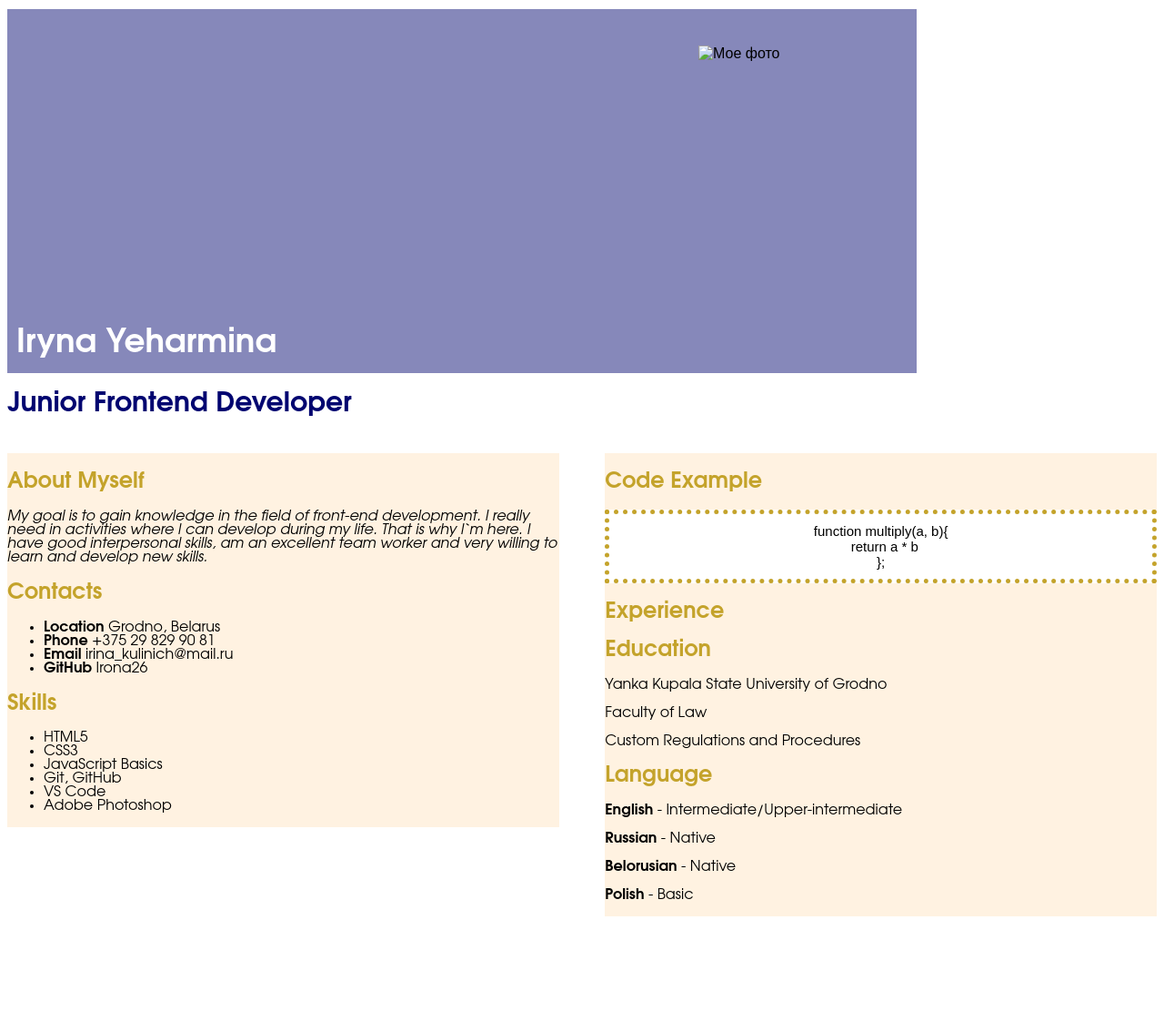
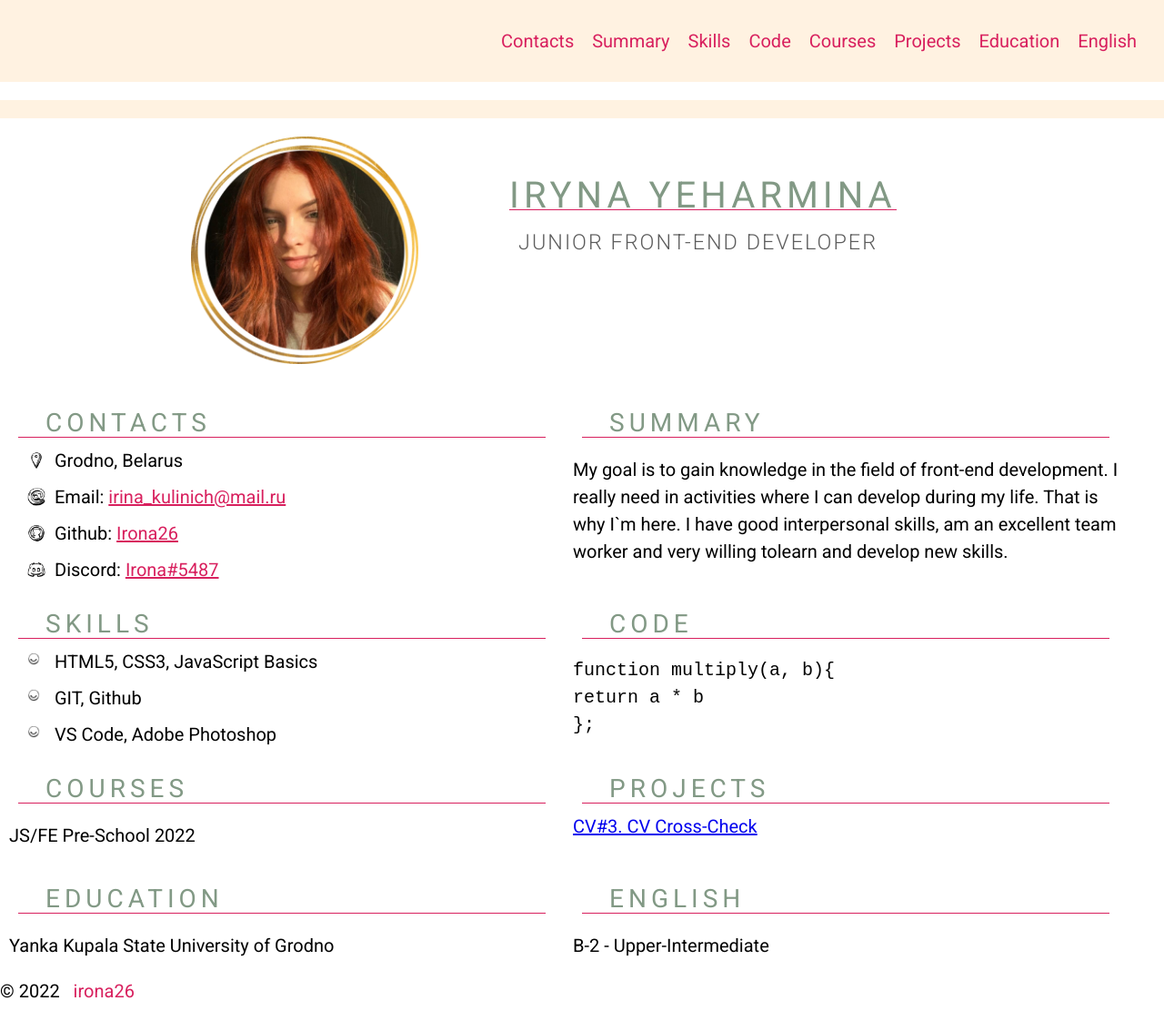
Before and after one commit to Irona26/rsschool-cv-pre, a plain HTML site: page index.html in a window 1280 px wide. Shown: the whole page at 91% size. Before the commit the page ends 1015 px from the top, so only its background shows below. Drawn offline with Linux system fonts and the light colour scheme.

Commit message:
refactor: change structure of the project

```diff
--- a/index.html
+++ b/index.html
@@ -5,70 +5,100 @@
     <title>CV</title>
     <link href="style.css" type="text/css"
       rel="stylesheet"/>
+    <link rel="icon" href="assets/favicon.ico">
+    <link rel="preconnect" href="https://fonts.googleapis.com">
+    <link rel="preconnect" href="https://fonts.gstatic.com" crossorigin>
+    <link href="https://fonts.googleapis.com/css2?family=Roboto:ital,wght@0,100;0,300;0,400;0,500;0,700;0,900;1,100;1,300;1,400;1,500;1,700;1,900&display=swap" rel="stylesheet">
   </head>
 <body>
-
-<div class="name">
-<h1>Iryna Yeharmina</h1>
+ <header class="header">
+  <div class="container header-container">
+   <nav class="nav">
+    <ul class="nav-list">
+      <li class="nav-item"><a href="#contacts" class="nav-link">Contacts</a></li>
+      <li class="nav-item"><a href="#summary" class="nav-link">Summary</a></li>
+      <li class="nav-item"><a href="#skills" class="nav-link">Skills</a></li>
+      <li class="nav-item"><a href="#code" class="nav-link">Code</a></li>
+      <li class="nav-item"><a href="#courses" class="nav-link">Courses</a></li>
+      <li class="nav-item"><a href="#projects" class="nav-link">Projects</a></li>
+      <li class="nav-item"><a href="#education" class="nav-link">Education</a></li>
+      <li class="nav-item"><a href="#english" class="nav-link">English</a></li>
+    </ul>
+   </nav>
   </div>
-
-<img src="photo.jpg" alt="Мое фото" title="Фото автора страницы"
-width="336" height="448" />
-
-<h3>Junior Frontend Developer</h3>
-
-          <div class="column">
-<div class="column1of2">
-
-<h2>About Myself</h2>
-<span>My goal is to gain knowledge in the field of front-end development.
-I really need in activities where I can develop during my life.
-That is why I`m here.
-I have good interpersonal skills, am an excellent team worker and very willing to
- learn and develop new skills.</span>
-
-<h2>Contacts</h2>
-<ul>
-  <li><b>Location</b> Grodno, Belarus</li>
-  <li><b>Phone</b> +375 29 829 90 81</li>
-  <li><b>Email</b> irina_kulinich@mail.ru</li>
-  <li><b>GitHub</b> Irona26</li>
+ </header>
+ <main class ="main">
+    <div class="container main-container">
+     <section class="section section-profile" id="profile">
+      <img src="1910.png" alt="my foto" class="section-profile-logo"/>
+        <div class="section-profile-title">
+          <h1 class="section-title main-title">Iryna Yeharmina</h1>
+          <h3 class="section subtitle"> Junior Front-End Developer</h3>
+     </section>
+     <section class="section" id="contacts">
+        <h2 class="section-title">Contacts</h2>
+        <ul class="section-list">
+            <li class="section-item contacts-item">
+                Grodno, Belarus
+            </li>
+            <li class="section-item contacts-item">
+                Email: <a href="mailto:irina_kulinich@mail.ru" title="email">irina_kulinich@mail.ru</a>
+            </li>
+            <li class="section-item contacts-item">
+                Github: <a href="https://github.com/irona26" title="github">Irona26</a>
+            </li>
+            <li class="section-item contacts-item">
+                Discord: <a href="https://discord.com/invite/zUr7wWYPXE" title="discord">Irona#5487</a>
+            </li>
         </ul>
-
-<h2>Skills</h2>
-<ul>
-  <li>HTML5</li>
-  <li>CSS3</li>
-  <li>JavaScript Basics</li>
-  <li>Git, GitHub</li>
-  <li>VS Code</li>
-  <li>Adobe Photoshop</li>
+     </section>
+     <section class="section" id="summary">
+        <h2 class="section-title">Summary</h2>
+        <p>My goal is to gain knowledge in the field of front-end development. I really need in activities where I can develop during my life. That is why I`m here. I have good interpersonal skills, am an excellent team worker and very willing tolearn and develop new skills.
+        </p>
+     </section>
+     <section class="section" id="skills">
+        <h2 class="section-title">Skills</h2>
+        <ul class="section-list">
+            <li class="section-item">
+                HTML5, CSS3, JavaScript Basics
+            </li>
+            <li class="section-item">
+               GIT, Github
+            </li>
+            <li class="section-item">
+                VS Code, Adobe Photoshop
+            </li>
         </ul>
-</div>
-
-<div class="column2of2">
-<h2>Code Example</h2>
+     </section>
+     <section class="section" id="code">
+        <h2 class="section-title">Code</h2>
         <pre>
 function multiply(a, b){
 return a * b
-};
-</pre>
-<h2>Experience</h2>
-
-<h2>Education</h2>
+};</pre>
+     </section>
+     <section class="section" id="courses">
+        <h2 class="section-title">Courses</h2>
+        <p>JS/FE Pre-School 2022</p>
+     </section>
+     <section class="section" id="projects">
+        <h2 class="section-title">Projects</h2>
+        <a class="section-projects" href="https://irona26.github.io/rsschool-cv/" title="cv">CV#3. CV Cross-Check</a>
+     </section>
+     <section class="section" id="education">
+        <h2 class="section-title">Education</h2>
         <p>Yanka Kupala State University of Grodno</p>
-<p>Faculty of Law</p>
-<p>Custom Regulations and Procedures</p>
-
-<h2>Language</h2>
-<p><b>English</b> - Intermediate/Upper-intermediate</p>
-<p><b>Russian</b> - Native</p>
-<p><b>Belorusian</b> - Native</p>
-<p><b>Polish</b> - Basic</p>
-
+     </section>
+     <section class="section" id="english">
+        <h2 class="section-title">English</h2>
+        <p>B-2 - Upper-Intermediate</p>
+     </section>
     </div>
+ </main>
+<footer classs="footer">
+    <div class="container footer-container">
+          <div>© 2022 <a href="https://github.com/irona26" class="github nav-link">irona26</a></div>
+          <a href="https://rs.school/js/" class="rss"></a>
         </div>
-
-
-</body>
-</html>
+</footer>
--- a/style.css
+++ b/style.css
@@ -1,60 +1,203 @@
 body {
-    font-family: Avantgarde, TeX Gyre Adventor, URW Gothic L, sans-serif;
+    font-family: 'Roboto', sans-serif;
+    font-size: 20px;
+    padding: 0;
+    margin-left: 20px;
+    min-height: 100vh;
+    margin: 0;
+    line-height: 30px;
+    display: flex;
+  flex-direction: column;
+  justify-content: space-between;
+  }
+
+  * {
+    box-sizing: border-box;
+  }
+  .header {
+      background-color: #fff2e1;
+  }
+
+  .nav-link {
+      color: #d8205e;
+      font-size: 20px;
+      padding: 10px;
+      text-decoration: none;
+    transition: .3s;
+  }
+
+  .nav-item a:hover {
+    color: #ffffff;
+    background-color: #d8205e;
+  }
+  .header-container {
+    max-width: 1440px;
+    margin: 0 auto;
 
   }
-  .name {
-  height: 400px;
-  width: 1000px;
-  text-align: left;
-  background-color: #8688ba;
+  .nav-list {
+    display: flex;
+    justify-content: flex-end;
+    align-items: center;
+    list-style: none;
+    padding: 0 20px;
+    line-height: 50px;
+  }
+
+  .section {
+  width: calc(50% - 20px);
+  padding-top: 10px;
+  padding-bottom: 0px!important;;
+  border-style: none!important;
+  justify-content: start;
+}
+.section-profile-logo {
+    display: flex;
+    width: 250px;
+    height: 250px;
+    margin: 10px 100px;
+    object-fit: cover;
+
+
+}
+.section-profile {
+    display: flex;
+    width: 50%;
+    margin: auto 100px;
+    margin-bottom: 20px;
+    justify-content: baseline;
+  }
+  .section-profile-title {
+    display: flex;
+    width: calc(50% - 20px);
+    flex-direction: column;
+    justify-content: start;
+    align-content: center;
+    text-align: start;
+    text-transform: uppercase;
+  }
+  .section-title {
+    font-size: 28px;
+    font-weight: 400;
+    margin: 10px;
+    padding-left: 30px;
+    text-transform: uppercase;
+    letter-spacing: 5px;
+    color: #829985;
+    border-bottom: 1px solid #d8205e;
+
+  }
+    .main-title {
+    margin: 60px auto 0px;
+    padding-left: 0px;
+    font-size: 40px;
+    font-weight: 400;
+    text-transform: uppercase;
+    letter-spacing: 5px;
+    color: #829985;
+    white-space: nowrap;
+  }
+
+    .subtitle {
+        color: #5c5c5c;
+        line-height: 50px;
+        font-weight: 300;
+        letter-spacing: 2px;
+        white-space: nowrap;
+        padding: 0px;
+        margin: 0px;
+      }
+
+  html {
+    scroll-behavior: smooth;
+  }
+  .main {
+    margin-bottom: auto;
+  }
+  .main-container {
+    margin-top: 20px;
+    border-top: 20px solid #fff2e1;
+    display: flex;
+	flex-direction: row;
+	flex-wrap: wrap;
+	width: 100%;
+  }
+
+  .section-list {
+    margin: 0;
+    padding: 0px 20px;
 
   }
 
-  h1 {
-  font-size: 36px;
-  color: #ffffff;
-  text-align: left;
-  padding: 350px 10px 0px 0px;
-  margin: 10px;
+  .section-item {
+    position: relative;
+    margin: 0;
+    margin-bottom: 10px;
+    padding: 0;
+    padding-left: 30px;
+    list-style: none;
+  }
+  .section-item::before {
+    content: "";
+    position: absolute;
+    margin-top: 5px;
+    left: 0px;
+    top: 0px;
+    width: 14px;
+    height: 14px;
+    background-size: contain;
+    background-image: url(assets/ello.png);
+  }
+  .contacts-item:before {
+    content: "";
+    position: absolute;
+    margin-top: 5px;
+    left: 0px;
+    top: 0px;
+    width: 20px;
+    height: 20px;
+    background-size: contain;
+    background-repeat: no-repeat;
+  }
+  .contacts-item:nth-child(1):before {
+    background-image: url("assets/loc.png");
+  }
+  .contacts-item:nth-child(2):before {
+    background-image: url("assets/at.png");
+  }
+  .contacts-item:nth-child(3):before {
+    background-image: url("assets/github.png");
+  }
+  .contacts-item:nth-child(4):before {
+    background-image: url("assets/discord.png");
+  }
+  .contacts-item a {
+    color: #d8205e;
+  }
+  .section-projects a {
+    color: #d8205e;
+  }
+  .section-projects a:hover {
+    color: #ffffff;
+    background-color: #d8205e;
+  }
+  .contacts-item a:hover {
+    color: #ffffff;
+    background-color: #d8205e;
+  }
+  .section {
+    width: calc(50% - 20px);
+    padding: 10px;
+    padding-bottom: 35px;
+    border-bottom: 1px solid #672f2f;
+  }
+  .pre {
+    padding: 0;
+    margin: 0;
   }
 
-  h3 {
-  font-size: 30px;
-  color: #000470;
-  text-align: left;
-  margin: 20px 0px 40px 0px;
+  @media (max-width: 768px) {
+    .section {
+      width: 100%;
+    }
   }
-  img {
-  position: absolute;
-  top: 50px;
-  left: 60%;
-  }
-
-  h2 {
-  color: #c4a32b;
-  }
-
-  .column {
-      overflow: hidden;
-  }
-  .column1of2 {
-      float: left;
-      width: 48%;
-      background: #fff2e1;
-  }
-  .column2of2 {
-      float: right;
-      width: 48%;
-      background: #fff2e1;
-  }
-  pre {
-  font: normal 15px Arial;
-  padding: 10px;
-  border: 5px dotted #c4a32b;
-  background-color: #ffffff;
-  text-align: center;
-  }
-
-  span {
-  font-style: italic;
-  }
```
Also changed, not shown: 1910.png (added), assets/1899.png (added), assets/1955000134-asingletear-512-16x9 (1).ico (added), assets/367.png (added), assets/368.png (added), assets/at.png (added), assets/discord.png (added), assets/ello.png (added), assets/github.png (added), assets/loc.png (added), assets/photo.jpg (added), 1 other file. Lines whose indentation alone changed are shown as unchanged.
